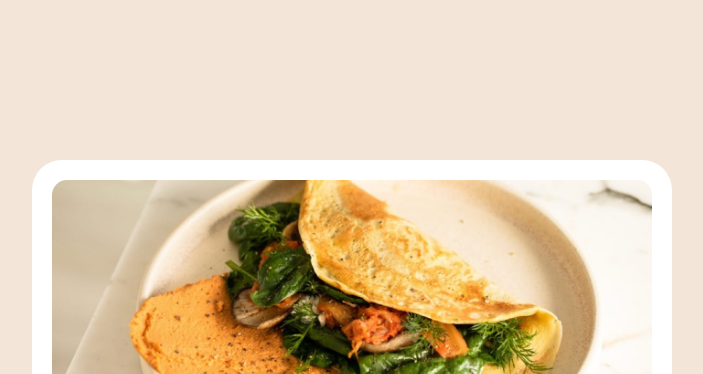
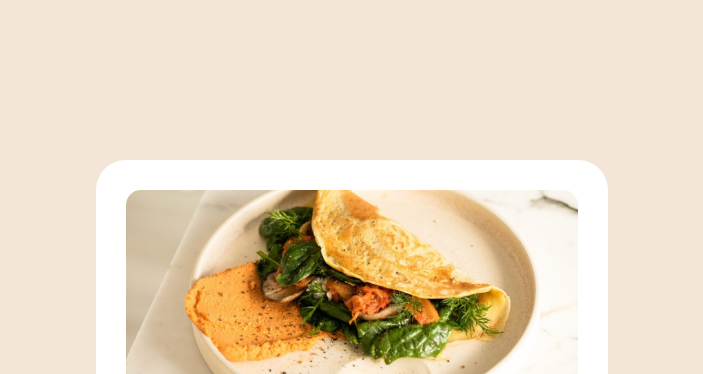
Before and after one commit to danielFernandezDj/recipe-page-main-fontendmentor--2, a plain HTML site: page index.html in a window 1280 px wide. Shown: the top 374 px of the page, without its empty margins (288-991 px from the left). Drawn offline with Linux system fonts and the light colour scheme.

Commit message:
Samall changes

```diff
--- a/assets/style/style.css
+++ b/assets/style/style.css
@@ -58,10 +58,10 @@ hr {
 
 #main-container {
     background: hsl(0, 0%, 100%);
-    max-width: 50%;
+    max-width: 40%;
     min-height: 1700px;
     margin: 20vh auto;
-    padding: 20px;
+    padding: 30px;
     border-radius: 30px;
 }
 
@@ -71,6 +71,7 @@ hr {
         padding: 30px;
         max-width: none;
         border-radius: 0;
+        padding: 25px;
     }
 
     img {
```
Also changed, not shown: 1 other file.
